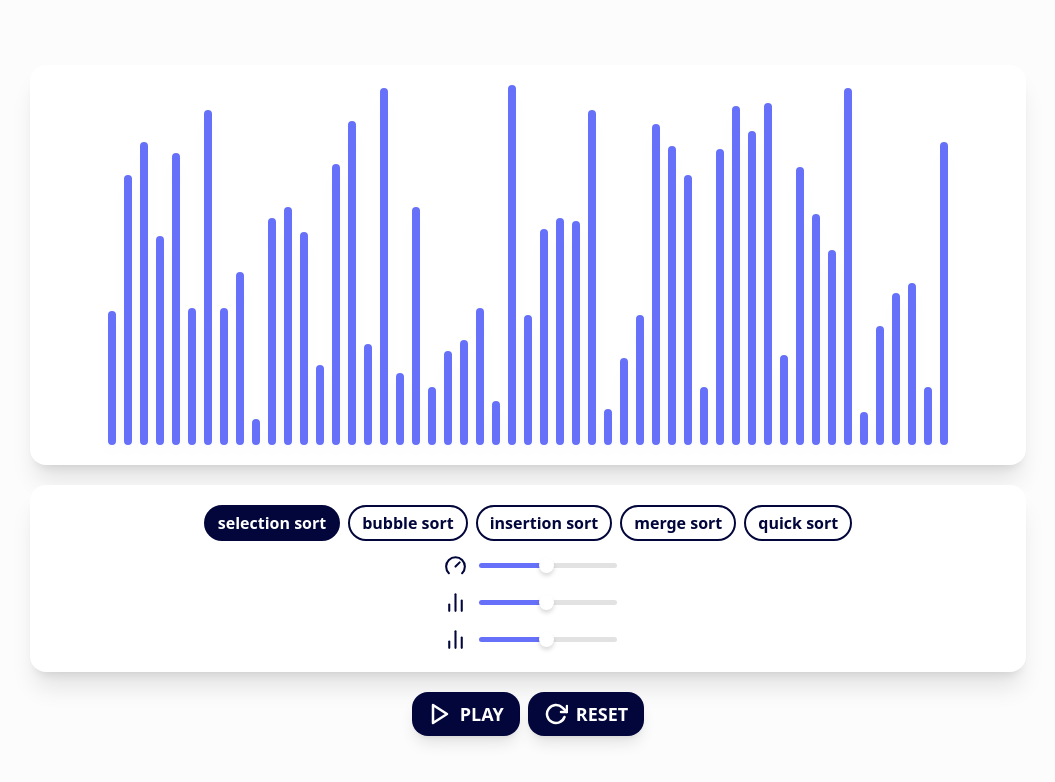
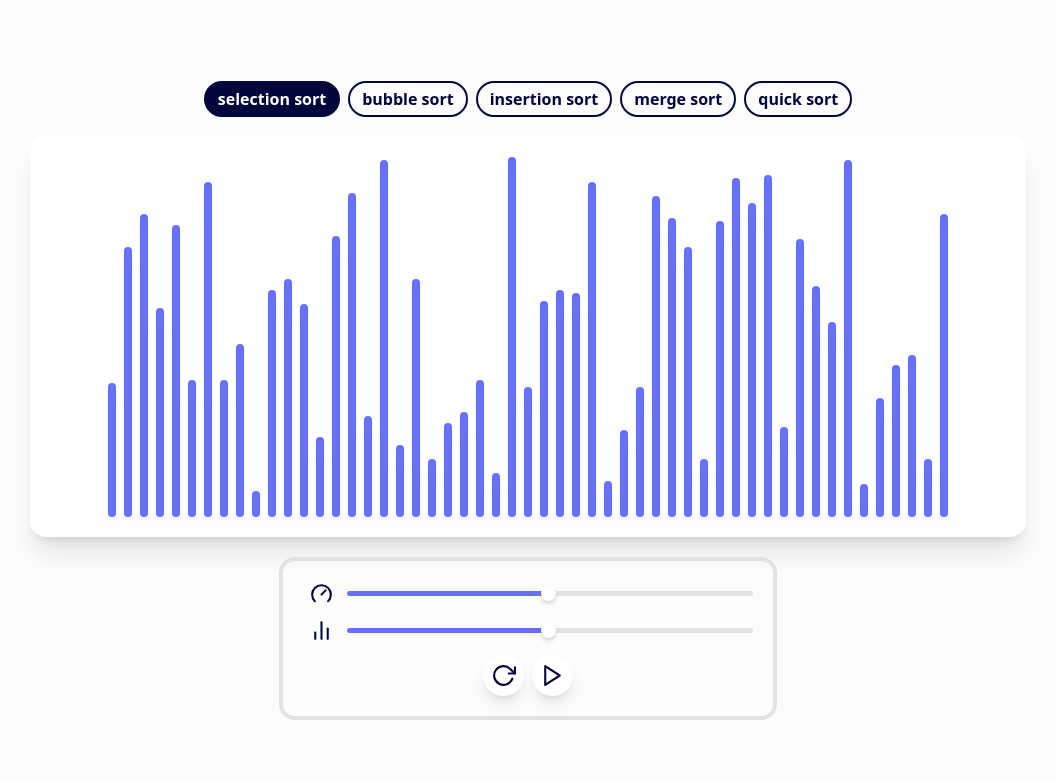
Before and after one commit to therealnin3/Sorting-Visualizer, a React (Vite) app: page / in a window 1280 px wide. Shown: the top 782 px of the page, without its empty margins (112-1167 px from the left). Built offline with nearby package versions, Linux system fonts and the light colour scheme.

Commit message:
Working program with fixed UI

```diff
--- a/src/App.jsx
+++ b/src/App.jsx
@@ -177,16 +177,6 @@ function App() {
 
   return (
     <div className="bg-base-200 h-screen w-screen flex flex-col items-center justify-center gap-5 overflow-hidden px-[calc(100%*1/9)]">
-      <div className="bg-base-100 flex justify-center items-end gap-2 w-full h-1/2 rounded-2xl shadow-xl p-5">
-        {dataNumbers.map((item, index) => (
-          <div
-            key={index}
-            style={{ height: `${(item / dataCurrentMax) * 100}%` }}
-            className={`${dataColors[index]} w-2 transition-height rounded-2xl shadow-lg`}
-          ></div>
-        ))}
-      </div>
-      <div className="bg-base-100 w-full h-fit rounded-2xl shadow-xl p-5 flex gap-3 flex-col items-center justify-center overflow-hidden">
       <div className="flex flex-row gap-2">
         {arrayOfSorts.map((sortConstVar, index) => (
           <SortCard
@@ -197,7 +187,17 @@ function App() {
           />
         ))}
       </div>
-        <div className="flex flex-col gap-3">
+      <div className="bg-base-100 flex justify-center items-end gap-2 w-full h-1/2 rounded-2xl shadow-xl p-5">
+        {dataNumbers.map((item, index) => (
+          <div
+            key={index}
+            style={{ height: `${(item / dataCurrentMax) * 100}%` }}
+            className={`${dataColors[index]} w-2 transition-height rounded-2xl shadow-lg`}
+          ></div>
+        ))}
+      </div>
+      <div className="border-4 border-base-300 w-1/2 h-fit rounded-2xl p-5 flex gap-3 flex-col items-center justify-center overflow-hidden">
+        <div className="flex w-full flex-col items-center justify-center gap-3">
           <Slider
             sliderID="sliderSpeed"
             min={1}
@@ -216,74 +216,23 @@ function App() {
             setSliderValue={setSliderNumberAmount}
             leftIcon={<LuBarChart2 className="text-primary-200" size={25} />}
           />
-          <Slider
-            sliderID="sliderNumberAmount"
-            min={1}
-            max={100}
-            sliderValue={sliderNumberAmount}
-            setSliderValue={setSliderNumberAmount}
-            leftIcon={<LuBarChart2 className="text-primary-200" size={25} />}
-          />
-        </div>
-        {/* <div className="w-3/5 flex flex-col mb-4">
-          <Slider
-            sliderID="sliderNumberAmount"
-            min={1}
-            max={100}
-            sliderValue={sliderNumberAmount}
-            setSliderValue={setSliderNumberAmount}
-            leftIcon={<TbBrandSpeedtest size={24} />}
-            // rightIcon={<TbBrandSpeedtest size={30} />}
-          />
-          <Slider
-            sliderID="sliderSpeed"
-            min={1}
-            max={100}
-            sliderValue={sliderSpeed}
-            setSliderValue={setSliderSpeed}
-            leftIcon={<TbAntennaBars5 size={24} />}
-            // rightIcon={<TbAntennaBars5 size={30} />}
-          />
-          <Slider
-            sliderID="toets1"
-            min={1}
-            max={100}
-            sliderValue={sliderSpeed}
-            setSliderValue={setSliderSpeed}
-          />
-          <Slider
-            sliderID="toets2"
-            min={1}
-            max={100}
-            sliderValue={sliderSpeed}
-            setSliderValue={setSliderSpeed}
-          />
-          <Slider
-            sliderID="toets3"
-            min={1}
-            max={100}
-            sliderValue={sliderSpeed}
-            setSliderValue={setSliderSpeed}
-          />
-        </div> */}
-      </div>
-      <div className="flex flex-row gap-2">
+          <div className="flex gap-2 items-center justify-center">
+            <button
+              onClick={() => generateRandomData()}
+              className="flex items-center justify-center p-2 rounded-full bg-base-100 shadow-lg"
+            >
+              <FiRotateCw size={25} className="text-primary-200" />
+            </button>
             <button
               onClick={() =>
                 playAnimations(selectedSort.function([...dataNumbers]))
               }
-          className="flex items-center justify-center gap-2 w-fit h-fit px-4 py-2 bg-primary-200 font-bold text-lg text-base-100 shadow-lg rounded-2xl"
+              className="flex items-center justify-center p-2 rounded-full bg-base-100 shadow-lg"
             >
-          <FiPlay className="icon" size={24} />
-          <p className="hover:cursor-pointer">PLAY</p>
+              <FiPlay size={25} className="text-primary-200" />
             </button>
-        <button
-          onClick={() => generateRandomData()}
-          className="flex items-center justify-center gap-2 w-fit h-fit px-4 py-2 bg-primary-200 font-bold text-lg text-base-100 shadow-lg rounded-2xl"
-        >
-          <FiRotateCw className="icon" size={24} />
-          <p className="hover:cursor-pointer">RESET</p>
-        </button>
+          </div>
+        </div>
       </div>
     </div>
   );
--- a/src/components/Slider.jsx
+++ b/src/components/Slider.jsx
@@ -5,7 +5,7 @@ function Slider({ sliderID, min, max, sliderValue, setSliderValue, leftIcon }) {
           var(--primary-100) ${sliderValue}%, var(--base-300) ${sliderValue}%,
           var(--base-300) 100%)`;
   return (
-    <div className="flex flex-row gap-2 items-center justify-center">
+    <div className="flex flex-row gap-2 items-center justify-center w-full">
       <div className="w-10 flex items-center justify-center">{leftIcon}</div>
       <input
         className="slider"
```
Lines whose indentation alone changed are shown as unchanged.
